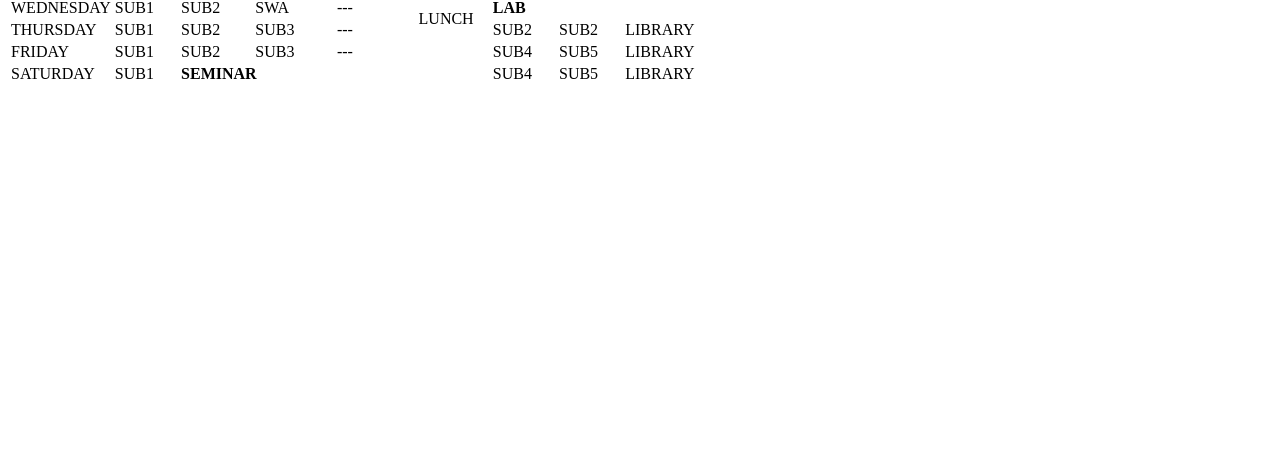
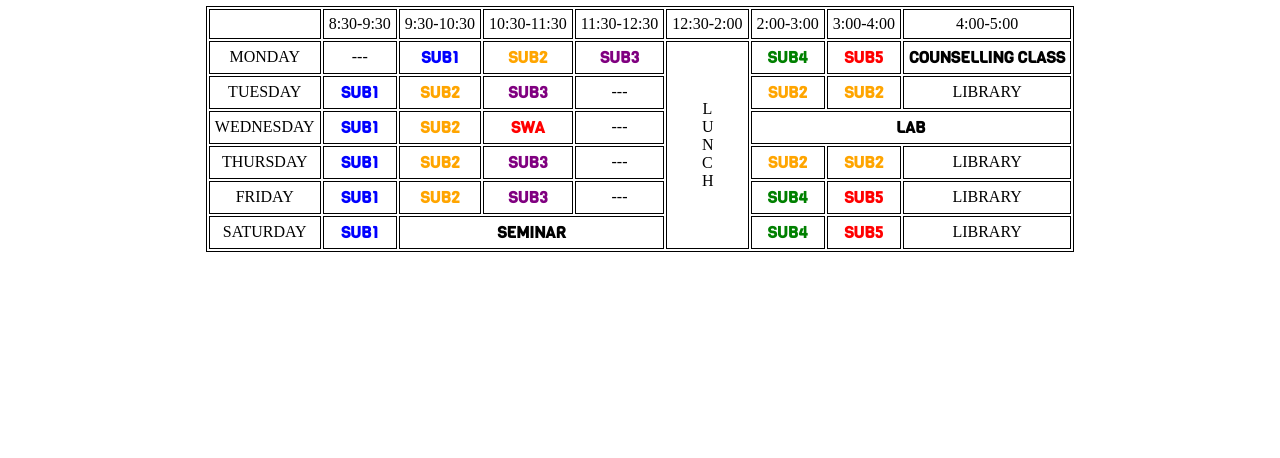
Before and after one commit to AdegbesanOluwatimileyin/Timetable, a plain HTML site: page index.html in a window 1280 px wide. Shown: the part 342-800 px from the top of the page. Drawn offline with Linux system fonts and the light colour scheme; files whose address does not match are found by name.

Commit message:
Update index.html

```diff
--- a/index.html
+++ b/index.html
@@ -2,7 +2,8 @@
 <html>
 
 <head>
-  <!-- <title>College Timetable</title> -->
+  <title>College Timetable</title>
+  <link rel="stylesheet" href="style.css">
 </head>
 
 <body>
```
